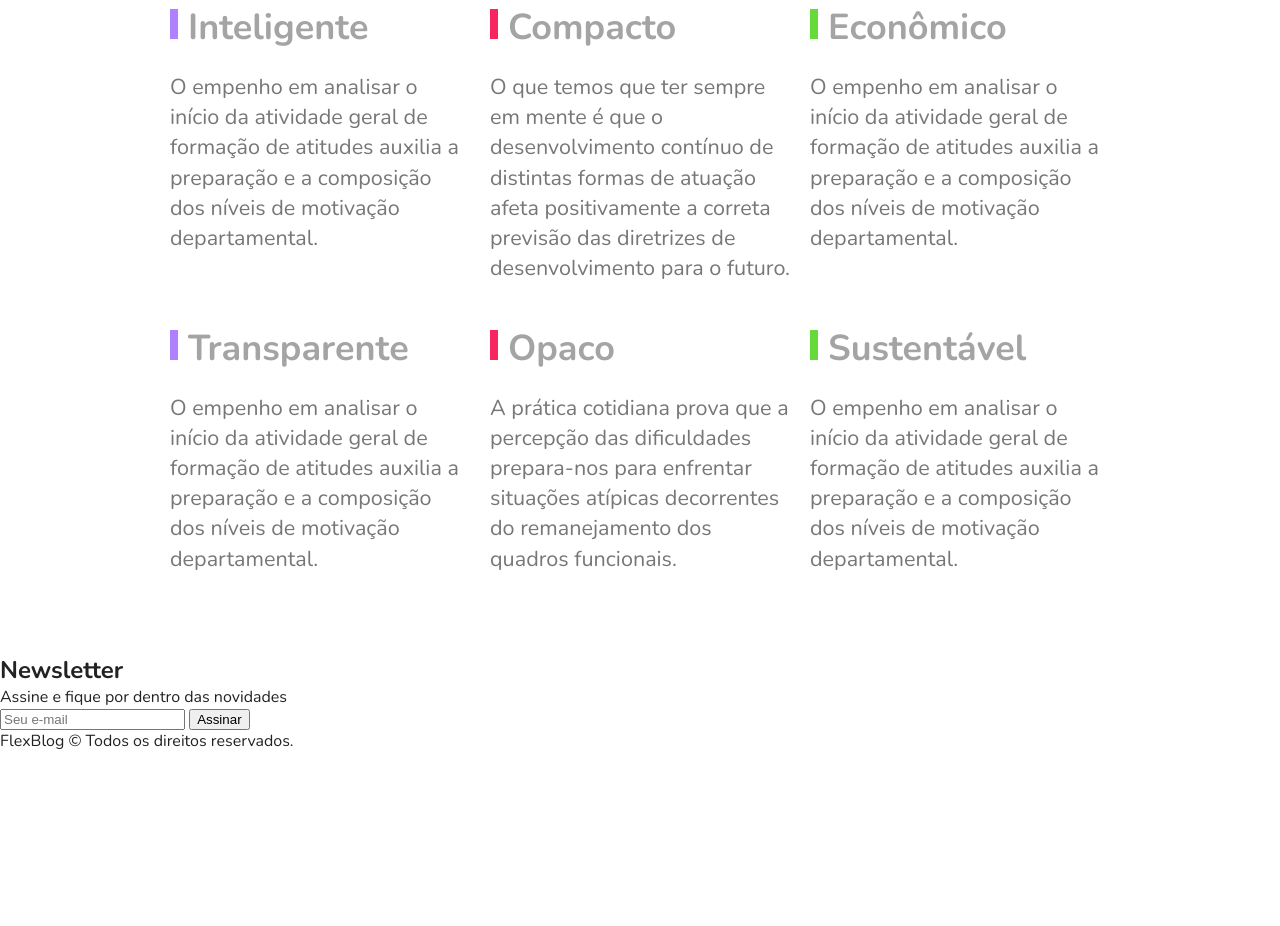
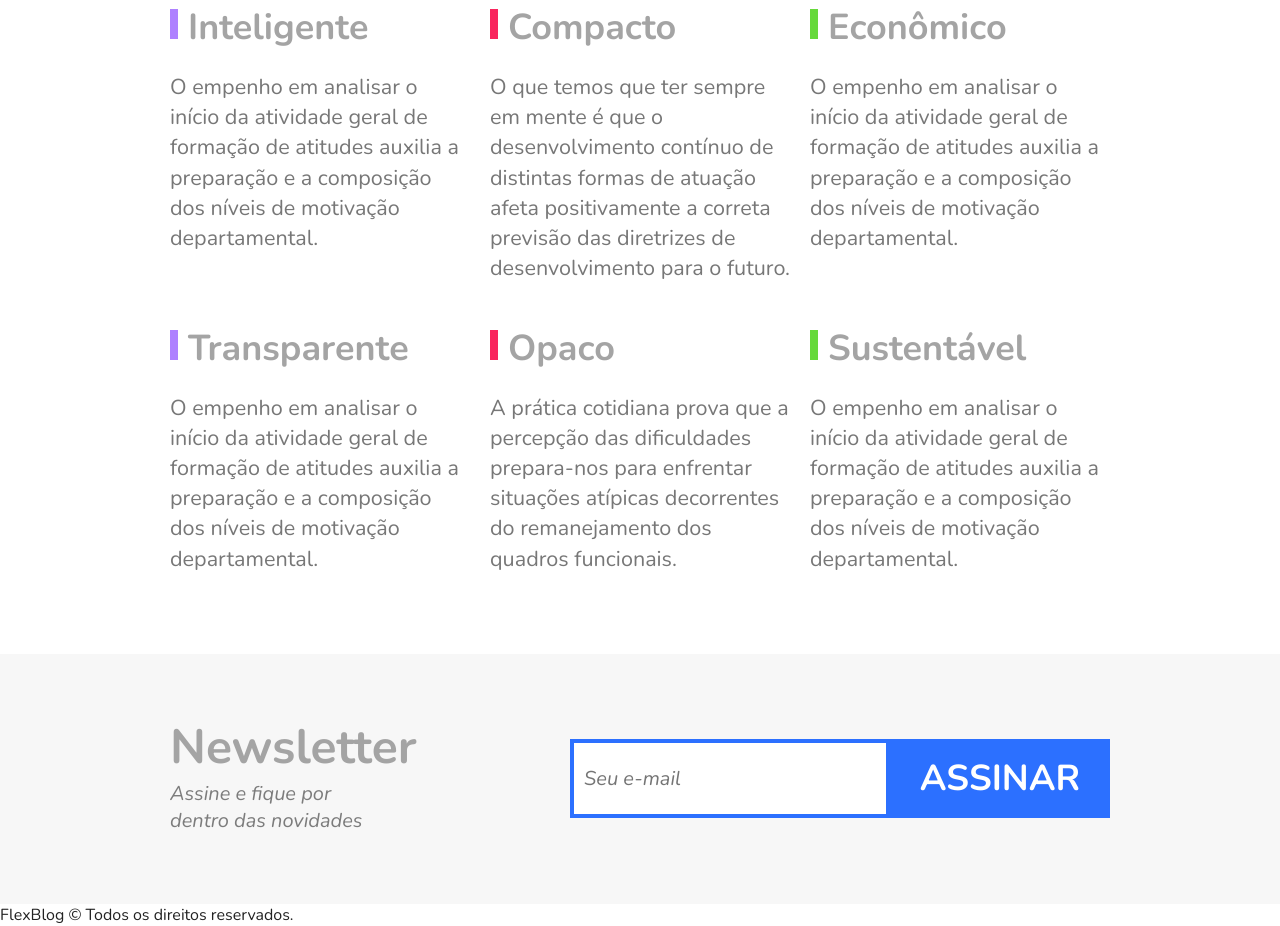
Before and after one commit to NayraCruz/flexBlog, a plain HTML site: page index.html in a window 1280 px wide. Shown: the part 2583-3509 px from the top of the page. Before the commit the page ends 3335 px from the top, so only its background shows below. Drawn offline with nearby package versions, Linux system fonts and the light colour scheme.

Commit message:
Newsletter finalizada

```diff
--- a/css/style.css
+++ b/css/style.css
@@ -329,3 +329,76 @@ img {
     line-height: 1.4;
     color: #777;
 }
+
+/* Newsletter */
+.newsletter {
+    background: #f7f7f7;
+    padding: 60px calc((100% - 960px)/2); /* Macete para não precisar de container */
+    display: flex;
+    flex-wrap: wrap;
+    justify-content: space-between;
+    align-items: center;
+}
+
+.newsletter-info {
+    flex: 1 1 240px;
+    margin: 0 10px;
+}
+
+.newsletter-info h1 {
+    font-size: 3em;
+    color: #a4a4a4;
+}
+
+.newsletter-info p {
+    font-size: 1.25em;
+    font-style: italic;
+    max-width: 220px;
+    color: #7c7c7c;
+    margin-bottom: 10px;
+}
+
+.newsletter-form {
+    flex: 2 1 260px;
+    margin: 0 10px;
+    align-self: center;
+    display: flex;
+    flex-wrap: wrap;
+}
+
+.newsletter-form input {
+    flex: 3 1 260px;
+    font-size: 1.25em;
+    color: #7c7c7c;
+    font-style: italic;
+    font-family: "Nunito", Helvetica, Arial, sans-serif;
+    border: 4px solid #2c70ff;
+    background: tranparent;
+    padding: 15px 10px;
+    margin: 0px;
+    border-radius: 0px;
+}
+
+.newsletter-form button {
+    flex: 1 1 200px;
+    cursor: pointer;
+    font-family: "Nunito", Helvetica, Arial, sans-serif;
+    font-size: 1.5em;
+    font-weight: bold;
+    text-transform: uppercase;
+    background: #2c70ff;
+    color: white;
+    margin: 0;
+    border: 0;
+    padding: 15px 10px;
+}
+
+@media (min-width: 600px) {
+    .newsletter-form button {
+        font-size: 2.25em;
+    }
+}
+
+.newsletter-form button:hover {
+    opacity: .9;
+}
```
